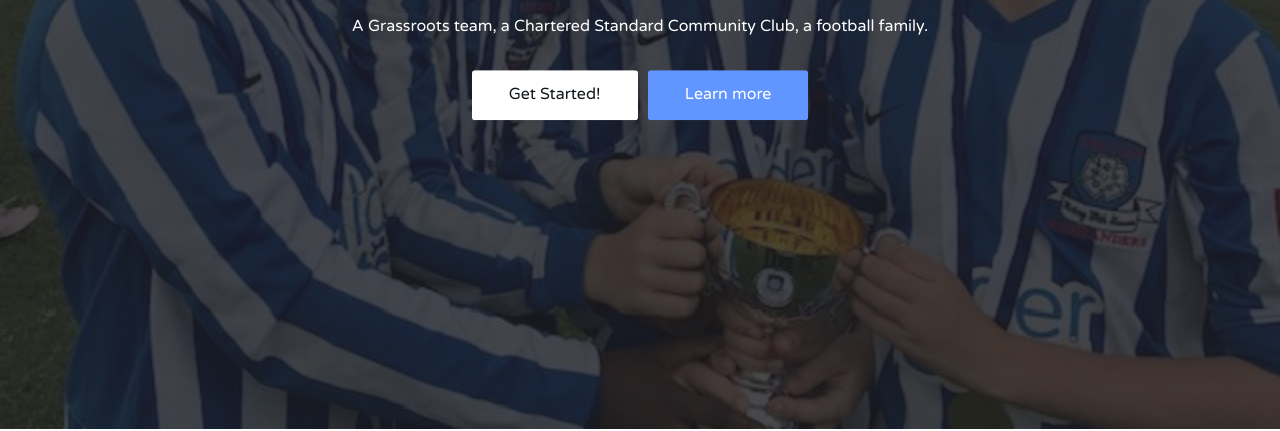
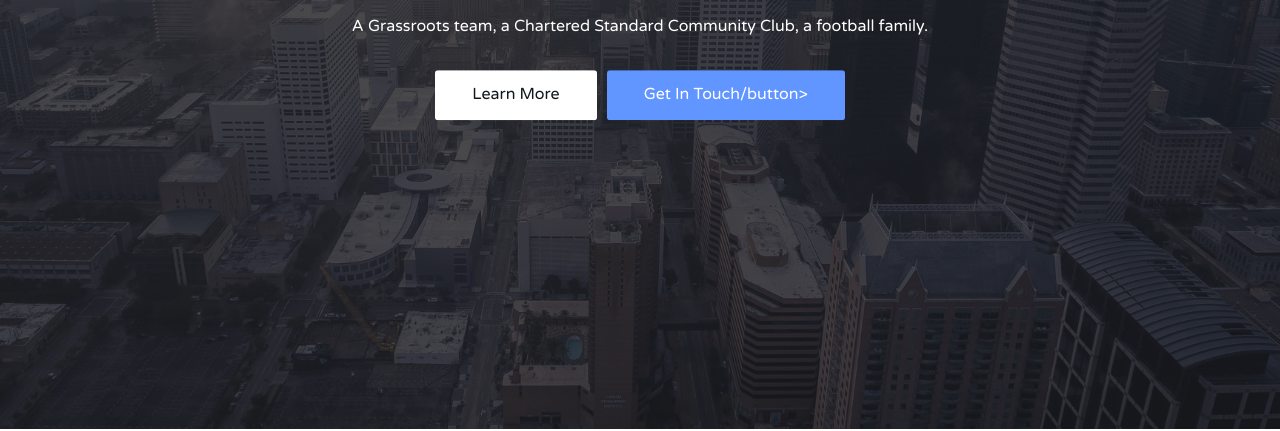
Before and after one commit to addymckenzie/leptonhighlanders123, a plain HTML site: page index.html in a window 1280 px wide. Shown: the part 371-802 px from the top of the page. Drawn offline with Linux system fonts and the light colour scheme.

Commit message:
Update index.html

```diff
--- a/index.html
+++ b/index.html
@@ -40,7 +40,7 @@
 	<!-- Header -->
 	<header id="home">
 		<!-- Background Image -->
-		<div class="bg-img" style="background-image: url('./img/background4.jpeg');">
+		<div class="bg-img" style="background-image: url('./img/background2.jpg');">
 			<div class="overlay"></div>
 		</div>
 		<!-- /Background Image -->
@@ -98,8 +98,8 @@
 							<h1 class="white-text">We Are Lepton Highlanders</h1>
 							<p class="white-text">A Grassroots team, a Chartered Standard Community Club, a football family.
 							</p>
-							<button class="white-btn">Get Started!</button>
-							<button class="main-btn">Learn more</button>
+							<button class="white-btn">Learn More</button>
+							<button class="main-btn">Get In Touch/button>
 						</div>
 					</div>
 					<!-- /home content -->
```
